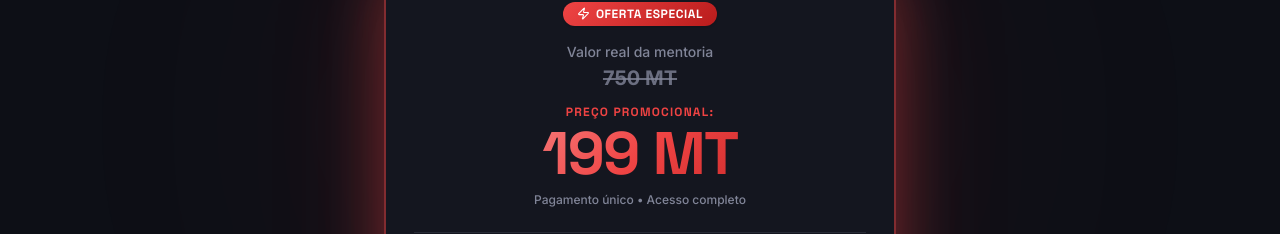
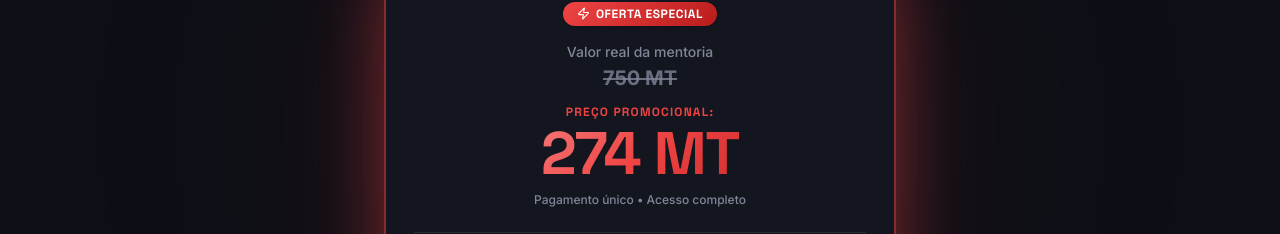
Before and after one commit to ertapaio-coder/Cartao-virtual-2-em-1, a React (Vite) app: page / in a window 1280 px wide. Shown: the part 8440-8674 px from the top of the page. Built offline with nearby package versions, Linux system fonts and the light colour scheme.

Commit message:
feat: update promotional price to 274 MT
Adjust the promotional pricing across the application and update the Meta Pixel tracking value to reflect the new price.

```diff
--- a/src/App.tsx
+++ b/src/App.tsx
@@ -45,7 +45,7 @@ export default function App() {
         {/* 8. E ainda recebes estes bónus */}
         <BonusesSection />
 
-        {/* 9. Quanto vale ter mais liberdade nos teus pagamentos? (Preço Promocional: 199 MT) */}
+        {/* 9. Quanto vale ter mais liberdade nos teus pagamentos? (Preço Promocional: 274 MT) */}
         <PricingSection />
 
         {/* 10. Perguntas Frequentes (10 FAQs oficiais) */}
--- a/src/components/CtaButton.tsx
+++ b/src/components/CtaButton.tsx
@@ -31,7 +31,7 @@ export const CtaButton = ({
         try {
           (window as unknown as { fbq: (...args: unknown[]) => void }).fbq('track', 'InitiateCheckout', {
             content_name: 'Minicurso Cartão Virtual',
-            value: 199,
+            value: 274,
             currency: 'MZN',
           });
         } catch {
--- a/src/components/PricingSection.tsx
+++ b/src/components/PricingSection.tsx
@@ -77,7 +77,7 @@ export const PricingSection = () => {
               PREÇO PROMOCIONAL:
             </div>
             <div className="text-4xl sm:text-5xl md:text-6xl font-display font-black text-gradient-red tracking-tight leading-none mb-2">
-              199 MT
+              274 MT
             </div>
             <p className="text-muted-foreground text-xs font-medium">
               Pagamento único • Acesso completo
```
